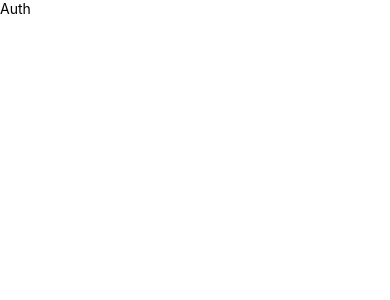
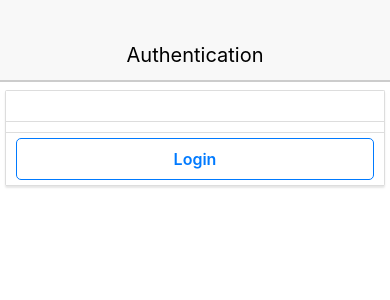
Before and after one commit to utkarshyadav5/react-basic-auth, a React Native app: screen / in a window 390 px wide. Shown: the top 300 px of the page. Built offline with nearby package versions, Linux system fonts and the light colour scheme.

Commit message:
Firebase authentication added

```diff
--- a/src/App.js
+++ b/src/App.js
@@ -1,11 +1,26 @@
 import React, {Component} from 'react';
 import { Text, View } from 'react-native';
+import { Header } from './components/common';
+import firebase from 'firebase';
+import LoginForm from './components/LoginForm';
 
 class App extends Component {
-    render () {
+    componentWillMount() {
+        firebase.initializeApp({
+            apiKey: 'AIzaSyBhBdzfB8NRJpfK88xwb6RviNUGs3spFTk',
+            authDomain: 'auth-d6b79.firebaseapp.com',
+            databaseURL: 'https://auth-d6b79.firebaseio.com',
+            projectId: 'auth-d6b79',
+            storageBucket: 'auth-d6b79.appspot.com',
+            messagingSenderId: '161143592102'
+          });
+    }
+
+    render() {
         return (
             <View>
-                <Text>Auth</Text>
+                <Header headerText="Authentication" />
+                <LoginForm />
             </View>
         );
     }
--- /dev/null
+++ b/src/components/LoginForm.js
@@ -0,0 +1,31 @@
+import React, {Component} from 'react';
+import { TextInput } from 'react-native';
+import { Button, Card, CardSection } from './common';
+
+class LoginForm extends Component {
+    state = { text: ''};
+
+    render() {
+        return (
+            <Card>
+                <CardSection>
+                    <TextInput
+                        value={this.state.text}
+                        onChangeText={text => this.setState({ text })}
+                        style={{ height:20, width: 100 }}
+                    />
+                </CardSection>
+
+                <CardSection />
+
+                <CardSection>
+                    <Button>
+                        Login
+                    </Button>
+                </CardSection>
+            </Card>
+        );
+    }
+}
+
+export default LoginForm;
--- /dev/null
+++ b/src/components/common/Button.js
@@ -0,0 +1,34 @@
+import React from 'react';
+import { Text, TouchableOpacity } from 'react-native';
+
+const Button = ({ onPress, children }) => {
+    const { buttonStyle, textStyle } = styles;
+    return (
+        <TouchableOpacity onPress={onPress} style={buttonStyle}>
+            <Text style={textStyle}>{children}</Text>
+        </TouchableOpacity>
+    );
+};
+
+const styles = {
+    textStyle: {
+        alignSelf: 'center',
+        color: '#007aff',
+        fontSize: 16,
+        fontWeight: '600',
+        paddingTop: 10,
+        paddingBottom: 10
+    },
+    buttonStyle: {
+        flex: 1,
+        alignSelf: 'stretch',
+        backgroundColor: '#fff',
+        borderRadius: 5,
+        borderWidth: 1,
+        borderColor: '#007aff',
+        marginLeft: 5,
+        marginRight: 5
+    }
+};
+
+export { Button };
--- /dev/null
+++ b/src/components/common/Card.js
@@ -0,0 +1,29 @@
+import React from 'react';
+import { View } from 'react-native';
+
+const Card = (props) => {
+    return (
+        <View style={styles.containerStyle}>
+            {props.children}
+        </View>
+    );
+};
+
+const styles = {
+    containerStyle: {
+        borderWidth: 1,
+        borderRadius: 2,
+        borderColor: '#ddd',
+        borderBottomWidth: 0,
+        shadowColor: '#000',
+        shadowOffset: { width: 0, height: 2 },
+        shadowOpacity: 0.1,
+        shadowRadius: 2,
+        elevation: 1,
+        marginLeft: 5,
+        marginRight: 5,
+        marginTop: 10
+    }
+};
+
+export { Card };
--- /dev/null
+++ b/src/components/common/CardSection.js
@@ -0,0 +1,24 @@
+import React from 'react';
+import { Text, View } from 'react-native';
+
+const CardSection = (props) => {
+    return (
+        <View style={styles.containerStyle}>
+            {props.children}
+        </View>
+    );
+};
+
+const styles = {
+    containerStyle: {
+        borderBottomWidth: 1,
+        padding: 5,
+        backgroundColor: '#fff',
+        justifyContent: 'flex-start',
+        flexDirection: 'row',
+        borderColor: '#ddd',
+        position: 'relative'
+    }
+};
+
+export { CardSection };
--- /dev/null
+++ b/src/components/common/Header.js
@@ -0,0 +1,30 @@
+import React from 'react';
+import { Text, View } from 'react-native';
+
+const Header = (props) => {
+    const { textStyle, viewStyle } = styles;
+    return (
+        <View style={viewStyle}>
+            <Text style={textStyle}>{props.headerText}</Text>
+        </View>
+    );
+};
+
+const styles = {
+    viewStyle: {
+        backgroundColor: '#F8F8F8',
+        justifyContent: 'center',
+        alignItems: 'center',
+        height: 80,
+        paddingTop: 30,
+        shadowColor: '#000',
+        shadowOffset: { width: 0, height: 2 },
+        shadowOpacity: 0.2,
+        elevation: 2,
+        position: 'relative'
+    },
+    textStyle: {
+        fontSize: 20
+    }
+};
+export { Header };
--- /dev/null
+++ b/src/components/common/index.js
@@ -0,0 +1,4 @@
+export * from './Button';
+export * from './Card';
+export * from './CardSection';
+export * from './Header';
```
Also changed, not shown: package.json (line endings or trailing spaces), 1 other file (tests, documents, lock files or other folders).
